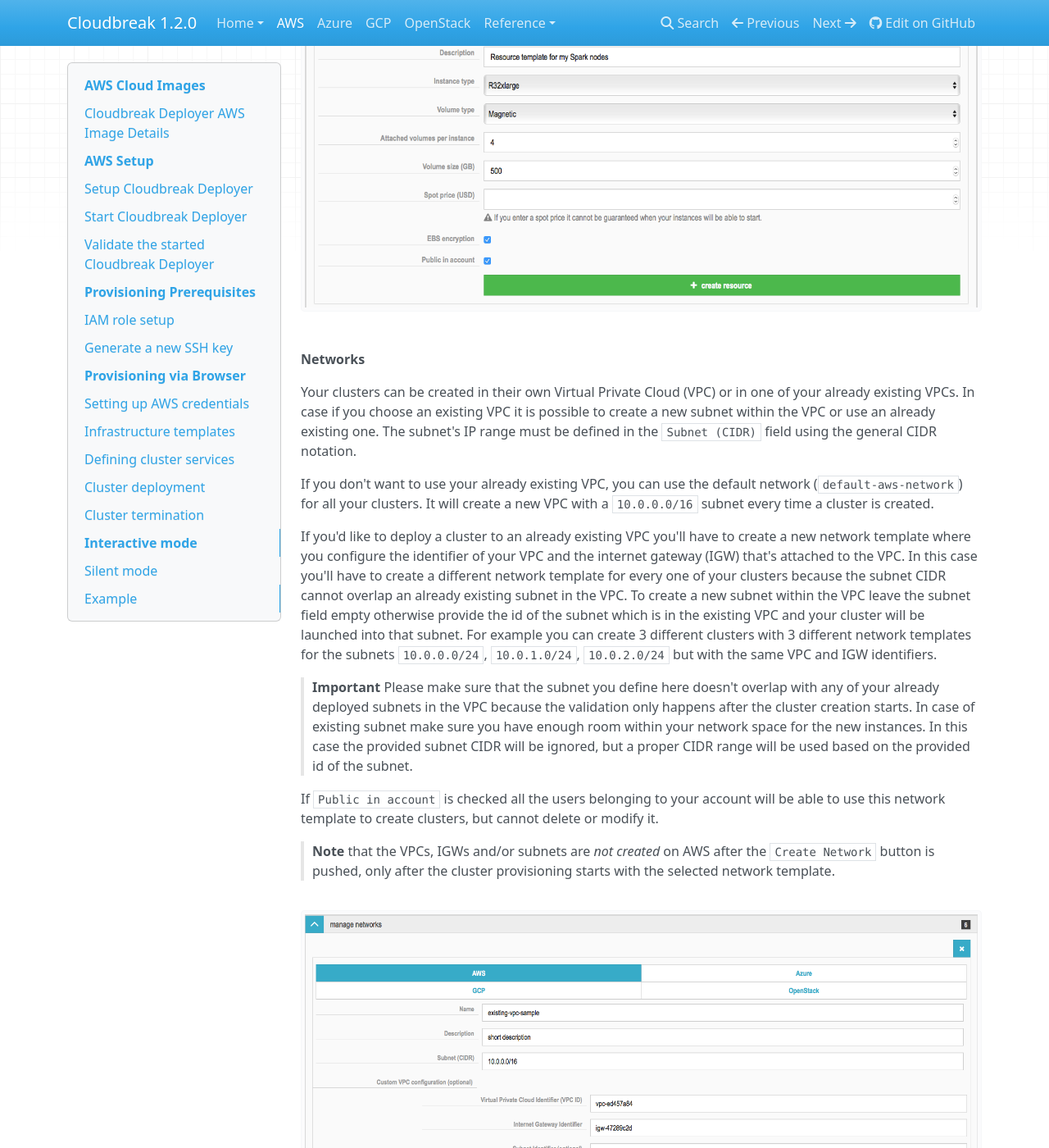
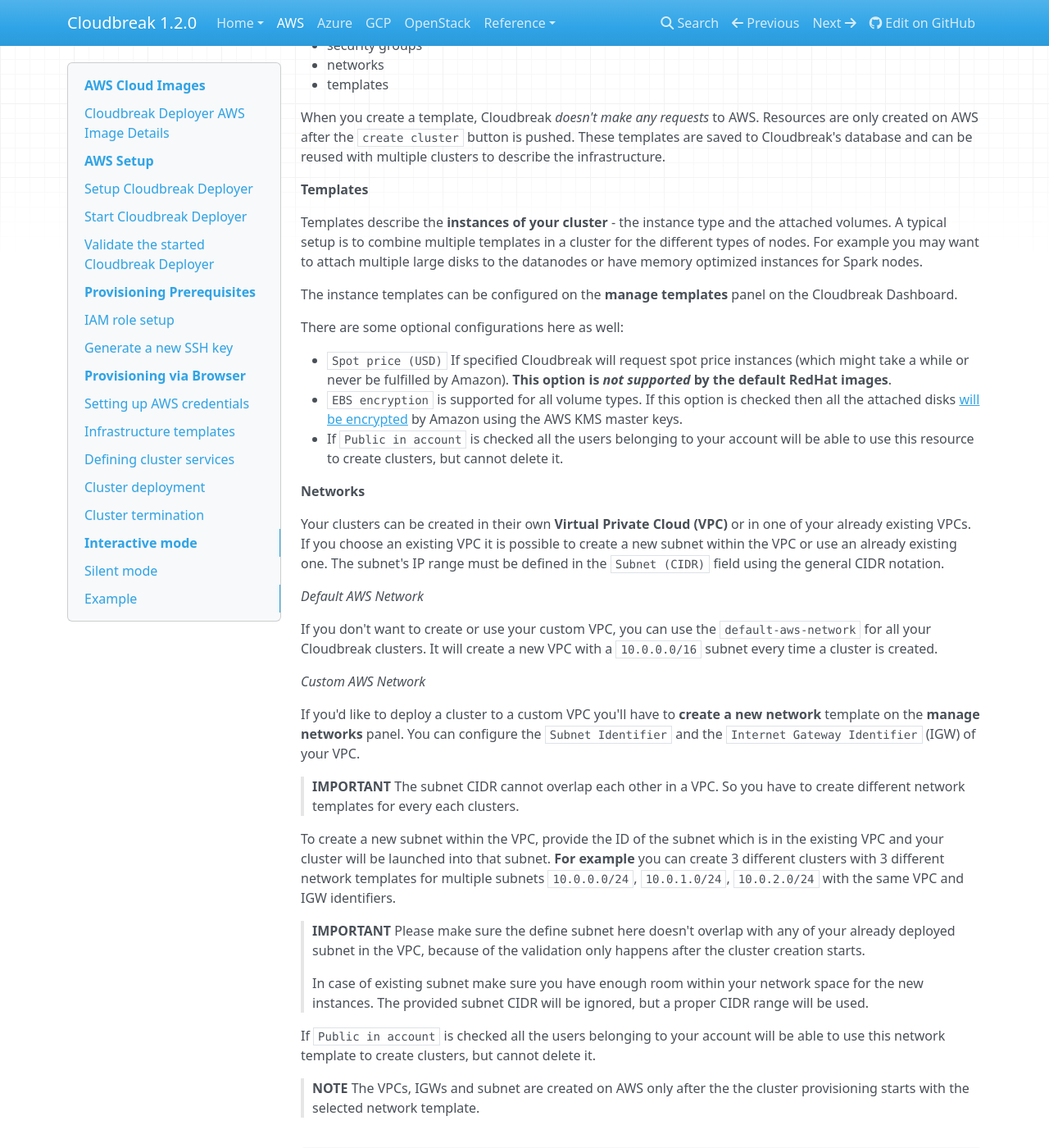
Before and after one commit to wprender/cloudbreak-docs, an MkDocs documentation site: the page built from docs/aws.md, in a window 1280 px wide and 1400 px high, scrolled down 6268 px. Shown: the whole window at 82% size. Built offline with MkDocs 1.6.1, drawn with Linux system fonts in a browser that asks for light colours; nearby versions of some CDN libraries; old or Windows-style settings are respelled for this version of MkDocs; some of the changed text lies outside the part shown.

Commit message:
Fixed typos and change screenshots for the new GUI

````diff
--- a/docs/aws.md
+++ b/docs/aws.md
@@ -89,7 +89,7 @@ After the `cbd start` command finishes followings are worthy to check:
 
 Cloudbreak works by connecting your AWS account through so called *Credentials*, and then uses these credentials to create resources on your behalf.
 
->**Important** Cloudbreak deployment uses two different AWS accounts for two different purposes:
+>**IMPORTANT** Cloudbreak deployment uses two different AWS accounts for two different purposes:
 
 - The account belonging to the *Cloudbreak webapp* itself, acts as a *third party*, that creates resources on the
 account of the *end user*. This account is configured at server-deployment time.
@@ -146,7 +146,7 @@ export AWS_ROLE_NAME=my-cloudbreak-role
 ```
 You can check the generated role on your AWS console, under IAM roles:
 ![](/images/aws-iam-role.png)
-<sub>*You can open this up in full from [here](/images/aws-iam-role.png).*</sub>
+<sub>*Full size [here](/images/aws-iam-role.png).*</sub>
 
 ## Generate a new SSH key
 
@@ -180,11 +180,11 @@ After you enter a passphrase the keypair is generated. The output should look so
 
 Later you'll need to pass the `.pub` file's contents to Cloudbreak and use the private part to SSH to the instances.
 
-> **IMPORTANT:** Make sure that you have sufficient qouta (CPU, network, etc) for the requested cluster size.
+> **IMPORTANT** Make sure that you have sufficient qouta (CPU, network, etc) for the requested cluster size.
 
-#Provisioning via Browser
+# Provisioning via Browser
 
-You can log into the Cloudbreak application at http://PUBLIC_IP:3000.
+You can log into the Cloudbreak application at http://`PUBLIC_IP`:3000.
 
 The main goal of the Cloudbreak UI is to easily create clusters on your own cloud provider account.
 This description details the AWS setup - if you'd like to use a different cloud provider check out its manual.
@@ -194,91 +194,119 @@ This document explains the four steps that need to be followed to create Cloudbr
 - connect your AWS account with Cloudbreak
 - create some template resources on the UI that describe the infrastructure of your clusters
 - create a blueprint that describes the HDP services in your clusters and add some recipes for customization
-- launch the cluster itself based on these template resources
+- launch the cluster itself based on these resources
 
 ## Setting up AWS credentials
 
-Cloudbreak works by connecting your AWS account through so called *Credentials*, and then uses these credentials to create resources on your behalf.
-The credentials can be configured on the "manage credentials".
+Cloudbreak works by connecting your AWS account through so called *Credentials*, and then uses these credentials to
+create resources on your behalf. The credentials can be configured on the **manage credentials** panel on the
+Cloudbreak Dashboard.
 
-Add a `name` and a `description` for the credential, copy your IAM role's Amazon Resource Name (ARN) to the corresponding field (`IAM Role ARN`) and copy your SSH public key to the `SSH public key` field.
+To create a new AWS credential follow these steps:
 
-The SSH public key must be in OpenSSH format and it's private keypair can be used later to [SSH onto every instance](http://sequenceiq.com/cloudbreak-deployer/1.1.0/insights/#ssh-to-the-host) of every cluster you'll create with this credential.
-The SSH username for the EC2 instances is **ec2-user**.
+  1. Select the credential type. For instance, select the `Role Based`
+  2. Fill out the new credential `name`
+    - Only alphanumeric and lowercase characters (min 5, max 100 characters) can be applied
+  3. Copy your AWS IAM role's Amazon Resource Name (ARN) to the `IAM Role ARN` field
+  4. Copy your SSH public key to the `SSH public key` field
+    - The SSH public key must be in OpenSSH format and it's private keypair can be used later to [SSH onto every
+    instance](operations.md#ssh-to-the-hosts) of every cluster you'll create with this credential.
+    - The **SSH username** for the EC2 instances is **ec2-user**.
 
-There is a last option called `Public in account` - it means that all the users belonging to your account will be able to use this credential to create clusters, but cannot delete or modify it.
+>Any other parameter is optional here.
+
+>`Public in account` means that all the users belonging to your account will be able to use this credential to create
+clusters, but cannot delete it.
 
 ![](/images/aws-credential.png)
+<sub>*Full size [here](/images/aws-credential.png).*</sub>
 
 ## Infrastructure templates
 
 After your AWS account is linked to Cloudbreak you can start creating templates that describe your clusters' infrastructure:
 
-- resources
+- security groups
 - networks
-- security groups
+- templates
 
 When you create a template, Cloudbreak *doesn't make any requests* to AWS.
 Resources are only created on AWS after the `create cluster` button is pushed.
 These templates are saved to Cloudbreak's database and can be reused with multiple clusters to describe the infrastructure.
 
-**Resources**
+**Templates**
 
-Resources describe the instances of your cluster - the instance type and the attached volumes.
-A typical setup is to combine multiple resources in a cluster for the different types of nodes.
-For example you may want to attach multiple large disks to the datanodes or have memory optimized instances for Spark nodes.
+Templates describe the **instances of your cluster** - the instance type and the attached volumes. A typical setup is
+ to combine multiple templates in a cluster for the different types of nodes. For example you may want to attach multiple
+ large disks to the datanodes or have memory optimized instances for Spark nodes.
 
-There are some additional configuration options here:
+The instance templates can be configured on the **manage templates** panel on the Cloudbreak Dashboard.
 
-- `Spot price (USD)` is not mandatory, if specified Cloudbreak will request spot price instances (which might take a while or never be fulfilled by Amazon). This option is *not supported* by the default RedHat images.
+There are some optional configurations here as well:
+
+- `Spot price (USD)` If specified Cloudbreak will request spot price instances (which might take a while or never be
+fulfilled by Amazon). **This option is *not supported* by the default RedHat images**.
 - `EBS encryption` is supported for all volume types. If this option is checked then all the attached disks [will be encrypted](http://docs.aws.amazon.com/AWSEC2/latest/UserGuide/EBSEncryption.html) by Amazon using the AWS KMS master keys.
-- If `Public in account` is checked all the users belonging to your account will be able to use this resource to create clusters, but cannot delete or modify it.
-
-![](/images/aws-resources.png)
+- If `Public in account` is checked all the users belonging to your account will be able to use this resource to create clusters, but cannot delete it.
 
 **Networks**
 
-Your clusters can be created in their own Virtual Private Cloud (VPC) or in one of your already existing VPCs.
-In case if you choose an existing VPC it is possible to create a new subnet within the VPC or use an already existing one.
+Your clusters can be created in their own **Virtual Private Cloud (VPC)** or in one of your already existing VPCs.
+If you choose an existing VPC it is possible to create a new subnet within the VPC or use an already existing one.
 The subnet's IP range must be defined in the `Subnet (CIDR)` field using the general CIDR notation.
 
-If you don't want to use your already existing VPC, you can use the default network (`default-aws-network`) for all your clusters.
-It will create a new VPC with a `10.0.0.0/16` subnet every time a cluster is created.
+*Default AWS Network*
 
-If you'd like to deploy a cluster to an already existing VPC you'll have to create a new network template where you configure the identifier of your VPC and the internet gateway (IGW) that's attached to the VPC.
-In this case you'll have to create a different network template for every one of your clusters because the subnet CIDR cannot overlap an already existing subnet in the VPC.
-To create a new subnet within the VPC leave the subnet field empty otherwise provide the id of the subnet which is in the existing VPC and your cluster will be launched
-into that subnet.
-For example you can create 3 different clusters with 3 different network templates for the subnets `10.0.0.0/24`, `10.0.1.0/24`, `10.0.2.0/24` but with the same VPC and IGW identifiers.
+If you don't want to create or use your custom VPC, you can use the `default-aws-network` for all your
+Cloudbreak clusters. It will create a new VPC with a `10.0.0.0/16` subnet every time a cluster is created.
 
->**Important** Please make sure that the subnet you define here doesn't overlap with any of your already deployed
-subnets in the VPC because the validation only happens after the cluster creation starts. In case of existing subnet make sure you have enough room within
-your network space for the new instances. In this case the provided subnet CIDR will be ignored, but a proper CIDR range will be used based on the provided id of the subnet.
+*Custom AWS Network*
 
-If `Public in account` is checked all the users belonging to your account will be able to use this network template to create clusters, but cannot delete or modify it.
+If you'd like to deploy a cluster to a custom VPC you'll have to **create a new network** template on the **manage
+networks** panel. You can configure the `Subnet Identifier` and the `Internet Gateway Identifier` (IGW) of your VPC.
 
->**Note** that the VPCs, IGWs and/or subnets are *not created* on AWS after the `Create Network` button is pushed,
-only after the cluster provisioning starts with the selected network template.
+>**IMPORTANT** The subnet CIDR cannot overlap each other in a VPC. So you have to create different network
+templates for every each clusters.
+
+To create a new subnet within the VPC, provide the ID of the subnet which is in the existing VPC and your cluster
+will be launched into that subnet. **For example** you can create 3 different clusters with 3 different network
+templates for multiple subnets `10.0.0.0/24`, `10.0.1.0/24`, `10.0.2.0/24` with the same VPC and IGW identifiers.
+
+>**IMPORTANT** Please make sure the define subnet here doesn't overlap with any of your already deployed subnet in
+the VPC, because of the validation only happens after the cluster creation starts.
+
+>In case of existing subnet make sure you have enough room within your network space for the new instances. The
+provided subnet CIDR will be ignored, but a proper CIDR range will be used.
+
+If `Public in account` is checked all the users belonging to your account will be able to use this network template to create clusters, but cannot delete it.
+
+>**NOTE** The VPCs, IGWs and subnet are created on AWS only after the the cluster provisioning starts with the selected
+network template.
 
 ![](/images/aws-network.png)
+<sub>*Full size [here](/images/aws-network.png).*</sub>
 
 **Security groups**
 
-Security group templates are very similar to the security groups on the AWS Console.
-They describe the allowed inbound traffic to the instances in the cluster.
+Security group templates are very similar to the [security groups on the AWS Console](http://docs.aws.amazon.com/AWSEC2/latest/UserGuide/using-network-security.html).
+**They describe the allowed inbound traffic to the instances in the cluster.**
 Currently only one security group template can be selected for a Cloudbreak cluster and all the instances have a public IP address so all the instances in the cluster will belong to the same security group.
 This may change in a later release.
 
-You can define your own security group by adding all the ports, protocols and CIDR range you'd like to use. 443 needs to be there in every security group otherwise Cloudbreak won't be able to communicate with the provisioned cluster. The rules defined here doesn't need to contain the internal rules, those are automatically added by Cloudbreak to the security group on AWS.
+You can define your own security group by adding all the ports, protocols and CIDR range you'd like to use.  The rules defined here doesn't need to contain the internal rules, those are automatically added by Cloudbreak to the security group on AWS.
 
-You can also use the two pre-defined security groups in Cloudbreak:
+>**IMPORTANT** 443 needs to be there in every security group otherwise Cloudbreak won't be able to communicate with the
+provisioned cluster.
+
+*Default Security Group*
+
+You can also use the two pre-defined security groups in Cloudbreak.
 
 `only-ssh-and-ssl:` all ports are locked down except for SSH and gateway HTTPS (you can't access Hadoop services outside of the VPC):
 
 * SSH (22)
 * HTTPS (443)
 
-`all-services-port:` all Hadoop services and SSH/gateway HTTPS are accessible by default:
+`all-services-port:` all Hadoop services and SSH, gateway and HTTPS are accessible by default:
 
 * SSH (22)
 * HTTPS (443)
@@ -310,12 +338,12 @@ You can also use the two pre-defined security groups in Cloudbreak:
 * Kibana (3080)
 * Elasticsearch (9200)
 
-If `Public in account` is checked all the users belonging to your account will be able to use this security group template to create clusters, but cannot delete or modify it.
+If `Public in account` is checked all the users belonging to your account will be able to use this security group template to create clusters, but cannot delete it.
 
->**Note** that the security groups are *not created* on AWS after the `Create Security Group` button is pushed, only
-after the cluster provisioning starts with the selected security group template.
+>**NOTE** The security groups are created on AWS only after the cluster provisioning starts with the selected security group template.
 
 ![](/images/ui-secgroup.png)
+<sub>*Full size [here](/images/ui-secgroup.png).*</sub>
 
 ## Defining cluster services
 
@@ -361,7 +389,7 @@ If `Enable security` is checked as well, Cloudbreak will install Key Distributio
 After the `create and start cluster` button is pushed Cloudbreak will start to create resources on your AWS account.
 Cloudbreak uses *CloudFormation* to create the resources - you can check out the resources created by Cloudbreak on the AWS Console under the CloudFormation page.
 
->**Important** Always use Cloudbreak to delete the cluster. If that fails for some reason always try to delete the
+>**IMPORTANT** Always use Cloudbreak to delete the cluster. If that fails for some reason always try to delete the
 CloudFormation stack first.
 Instances are started in an Auto Scaling Group so they may be restarted if you terminate an instance manually!
 
@@ -399,7 +427,7 @@ You have to copy files into the `cbd` working directory, which you would like to
 
 In order to start using Cloudbreak you will need to have an AWS cloud credential configured.
 
->**Note** that Cloudbreak **does not** store your cloud user details - we work around the concept of [IAM](http://aws
+>**NOTE** that Cloudbreak **does not** store your cloud user details - we work around the concept of [IAM](http://aws
 .amazon.com/iam/) - on Amazon (or other cloud providers) you will have to create an IAM role, a policy and associate that with your Cloudbreak account.
 
 ```
````
Also changed, not shown: docs/operations.md (+1 -1 lines), docs/images/aws-credential.png, docs/images/aws-iam-role.png, docs/images/aws-network.png, docs/images/aws-resources.png (deleted), docs/images/ui-secgroup.png.
